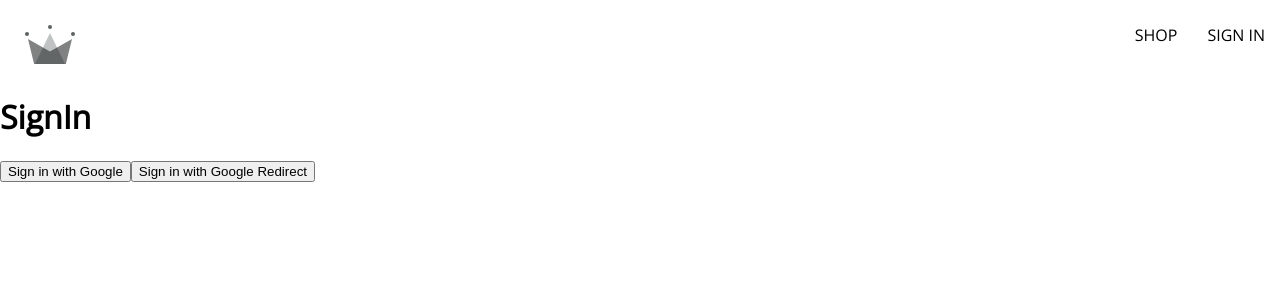
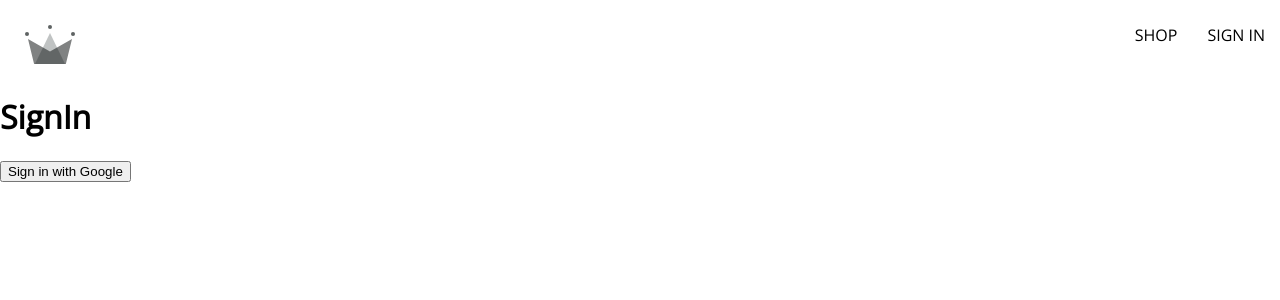
Before and after one commit to ajg0077/react-ztm-crwn-clothing, a React (Create React App) app: page /sign-in in a window 1280 px wide. Shown: the top 300 px of the page. Built offline with nearby package versions, Linux system fonts and the light colour scheme; a web font is replaced by a local one.

Commit message:
remove Redirect

```diff
--- a/src/components/routes/sign-in/sign-in.component.jsx
+++ b/src/components/routes/sign-in/sign-in.component.jsx
@@ -1,21 +1,9 @@
-import { useEffect } from "react";
 import {
-  auth,
   signInWithGooglePopup,
   signInWithGoogleRedirect,
   createUserDocumentFromAuth,
 } from "../../../utils/firebase/firebase.utils";
-import { getRedirectResult } from "firebase/auth";
 const SignIn = () => {
-  useEffect(() => {
-    const fetchData = async () => {
-      const response = await getRedirectResult(auth);
-      if (response) {
-        const userDocRef = await createUserDocumentFromAuth(response.user);
-      }
-    };
-    fetchData();
-  }, []);
   const logGoogleUser = async () => {
     const { user } = await signInWithGooglePopup();
     const userDocRef = await createUserDocumentFromAuth(user);
@@ -24,9 +12,6 @@ const SignIn = () => {
     <div>
       <h1>SignIn</h1>
       <button onClick={logGoogleUser}>Sign in with Google</button>
-      <button onClick={signInWithGoogleRedirect}>
-        Sign in with Google Redirect
-      </button>
     </div>
   );
 };
```
